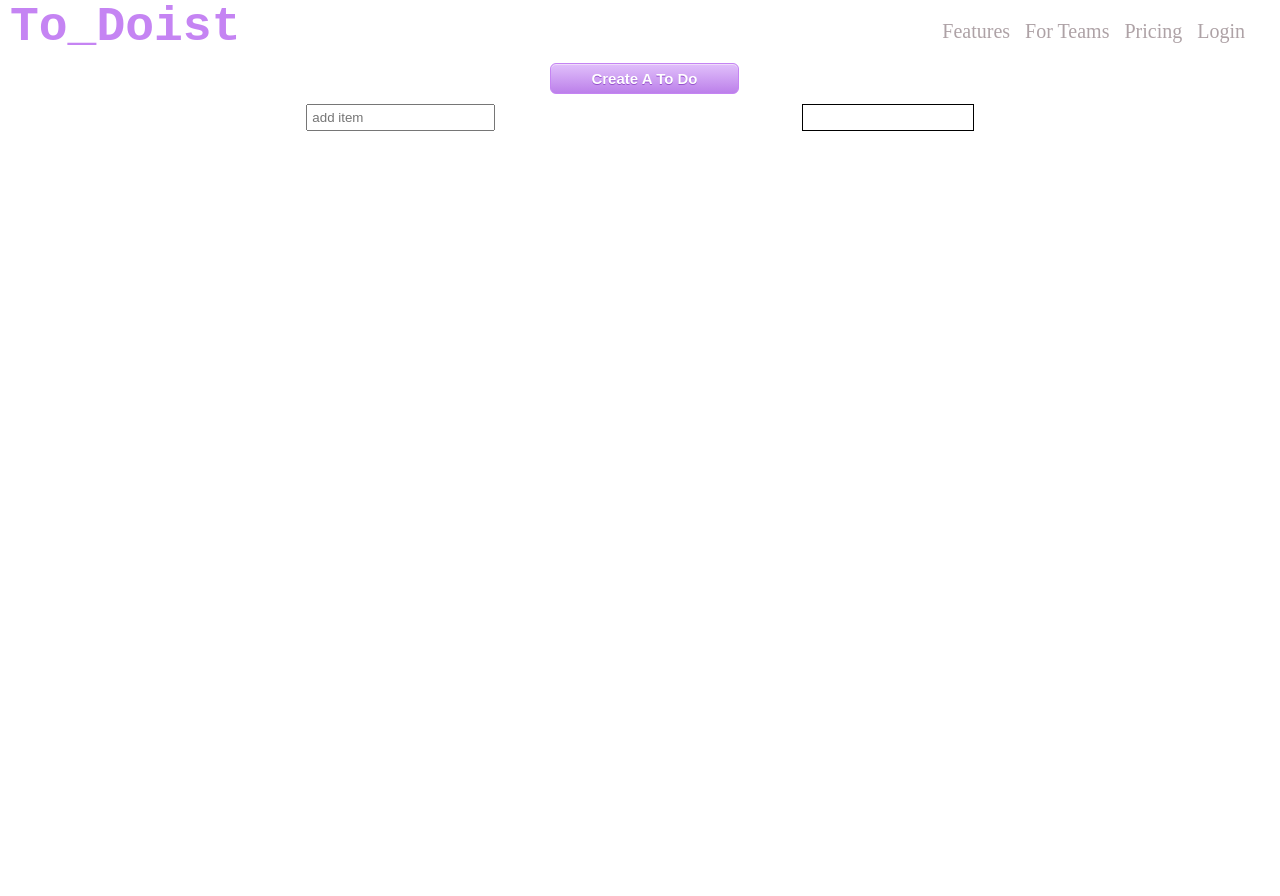
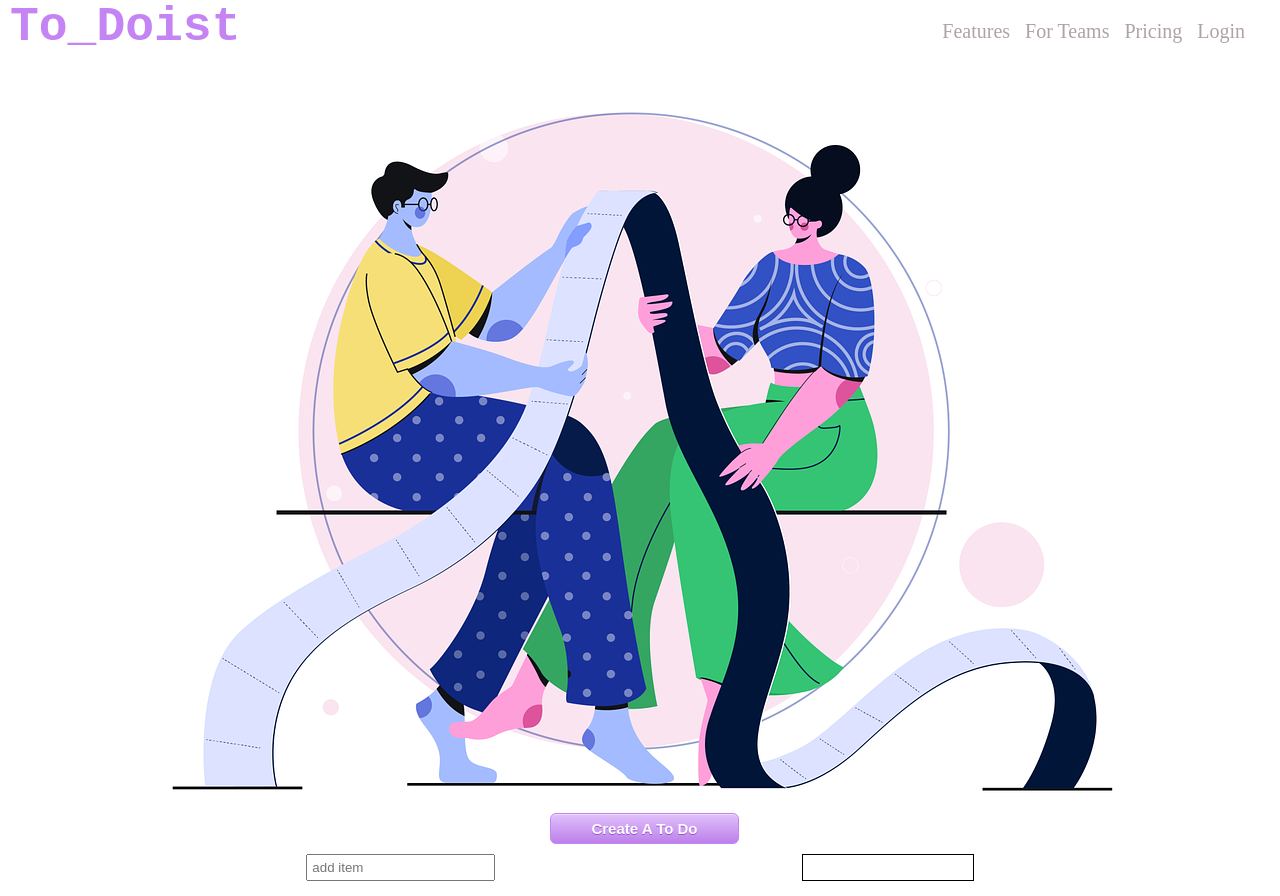
Before and after one commit to Sumanyu301/to-do-DOM-only, a plain HTML site: page index.html in a window 1280 px wide. Before the commit the page ends 800 px from the top, so only its background shows below. Drawn offline with Linux system fonts and the light colour scheme.

Commit message:
Update index.html photo

```diff
--- a/index.html
+++ b/index.html
@@ -21,7 +21,7 @@
       </div>
     </nav>
     <div class="bg_photo">
-      <img src="/DOM-4.2/45ec58a2bd2ff007d7f1d3000bcfeacb.png" alt="" />
+      <img src="45ec58a2bd2ff007d7f1d3000bcfeacb.png" alt="" />
     </div>
     <div class="BUTTON_RPU">
       <button class="myButton" onclick="append()">Create A To Do</button>
```
